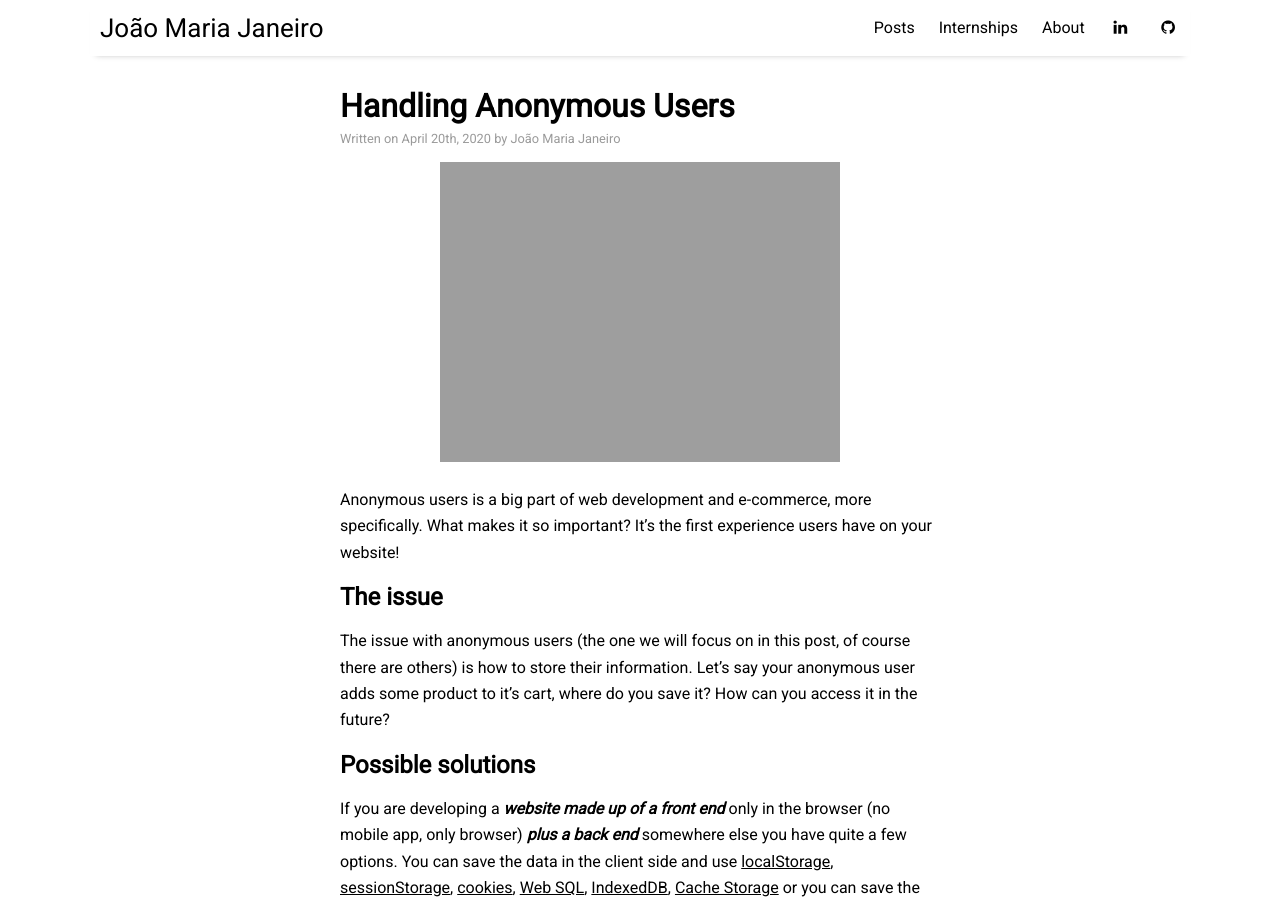
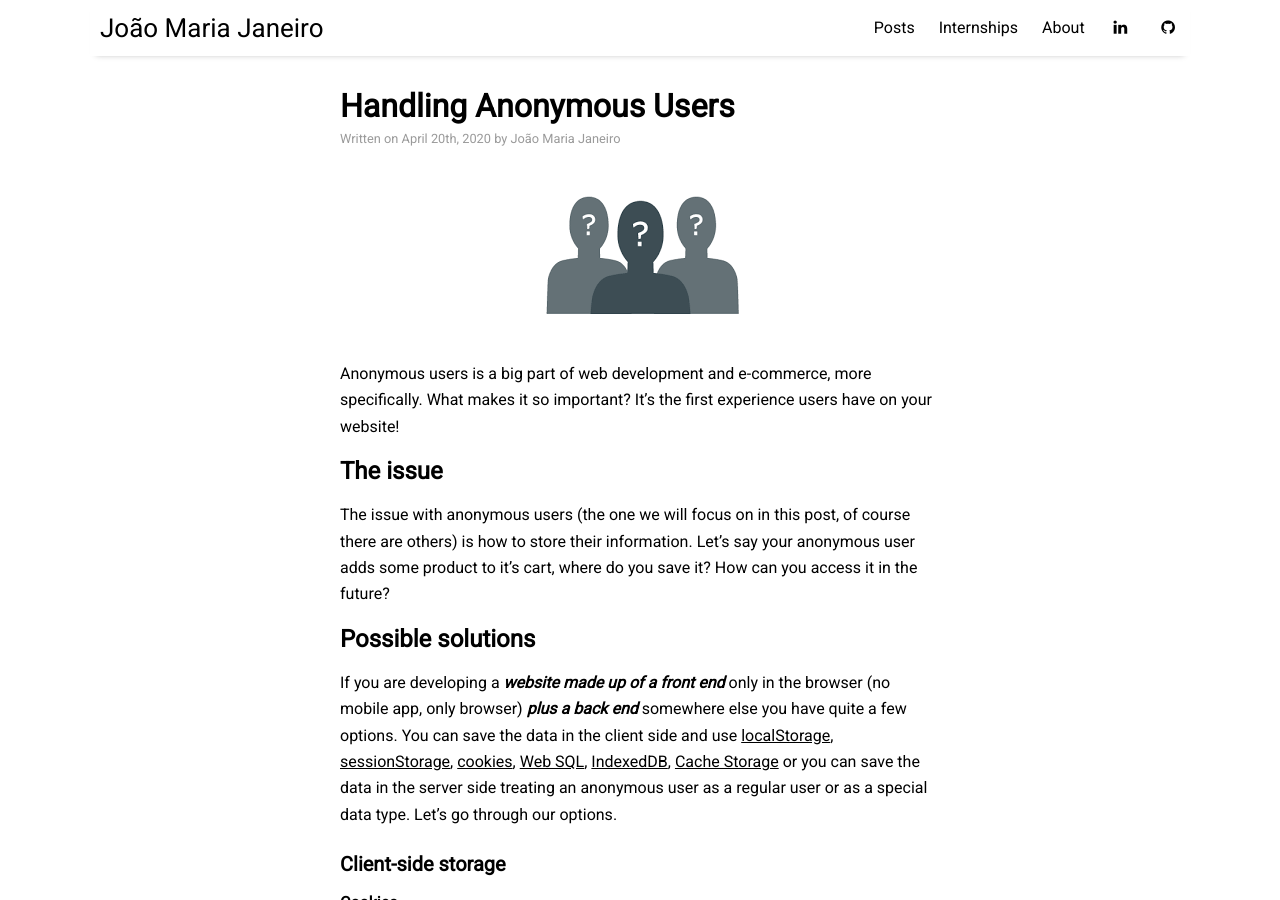
Before and after one commit to Joao-Maria-Janeiro/Joao-Maria-Janeiro.github.io, a Jekyll site: the page built from _posts/2020-04-20-anonymous-users.md, in a window 1280 px wide and 900 px high. Built offline with Jekyll 4.4.1, drawn with Linux system fonts in a browser that asks for light colours; nearby versions of some CDN libraries.

Commit message:
updated image

```diff
--- a/_posts/2020-04-20-anonymous-users.md
+++ b/_posts/2020-04-20-anonymous-users.md
@@ -4,7 +4,7 @@ title: "Handling Anonymous Users"
 author: "João Maria Janeiro"
 categories: sample
 tags: [Web Dev]
-image: extraction.png
+image: users.png
 ---
 
 Anonymous users is a big part of web development and e-commerce, more specifically. What makes it so important? It's the first experience users have on your website!
```
Also changed, not shown: assets/img/users.png (added).
